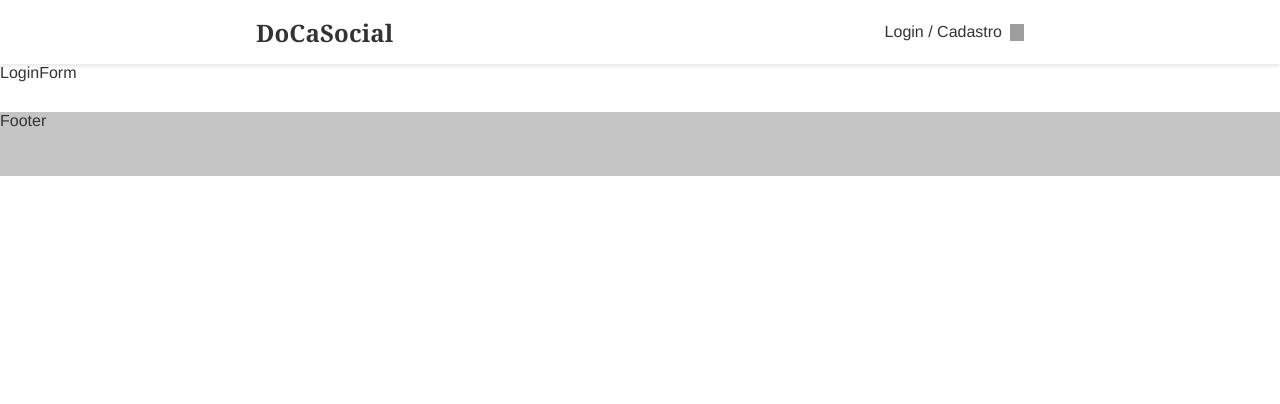
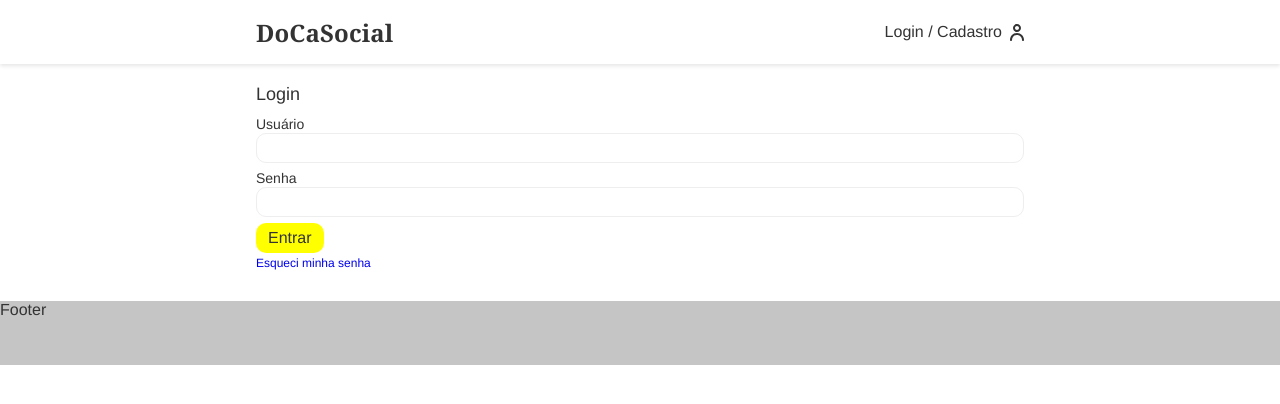
Before and after one commit to iasminln/rede-social-pets, a React (Vite) app: page /login in a window 1280 px wide. Shown: the top 404 px of the page. Built offline with nearby package versions, Linux system fonts and the light colour scheme; grey boxes are pictures that could not be loaded.

Commit message:
added input and button components

```diff
--- /dev/null
+++ b/src/components/Login/ButtonDefault.jsx
@@ -0,0 +1,14 @@
+import React from 'react'
+import '../../css/style.scss'
+
+const ButtonDefault = ({ children, ...props }) => {
+
+
+  return (
+    <>
+      <button {...props} className='button-default'>{children}</button>
+    </>
+  )
+}
+
+export default ButtonDefault;
--- /dev/null
+++ b/src/components/Login/InputDefault.jsx
@@ -0,0 +1,20 @@
+import React from 'react'
+import '../../css/style.scss'
+
+const InputDefault = ({ label, name, type }) => {
+
+
+  return (
+    <div className='wrapper-input'>
+      <label className='form-label' htmlFor={name}>{label}</label>
+      <input
+        className='form-input'
+        type={type}
+        id={name}
+        name={name}
+      />
+    </div>
+  )
+}
+
+export default InputDefault;
--- a/src/components/Login/Login.jsx
+++ b/src/components/Login/Login.jsx
@@ -7,13 +7,13 @@ import LoginRecuperarSenha from './LoginRecuperarSenha';
 
 const Login = () => {
   return (
-    <>
+    <div className='wrapper-login-pages'>
       <Routes>
         <Route path="/" element={<LoginForm />} />
         <Route path="/criar" element={<LoginCreate />} />
         <Route path="/recuperar" element={<LoginRecuperarSenha />} />
       </Routes>
-    </>
+    </div>
   )
 }
 
--- a/src/components/Login/LoginForm.jsx
+++ b/src/components/Login/LoginForm.jsx
@@ -1,8 +1,38 @@
-import React from 'react'
+import React, { useRef } from 'react'
 import '../../css/style.scss'
+import { Link } from 'react-router-dom';
+import InputDefault from './InputDefault';
+import ButtonDefault from './ButtonDefault';
 
 const LoginForm = () => {
-    return <>LoginForm</>
+  const usuarioElement = useRef(null);
+  const passwordElement = useRef(null);
+
+  const handleSubmit = (e) => {
+    e.preventDefault()
+    console.log("enviou", usuarioElement.current?.value, passwordElement.current?.value)
+  }
+
+
+  return (
+    <section className='login'>
+      <p className='titulos'>Login</p>
+      <form action="" onSubmit={handleSubmit}>
+        <InputDefault type='text' label='Usuário' name='usuarioElement' />
+        <InputDefault type='password' label='Senha' name='passwordElement' />
+
+        {/* <label htmlFor="">
+          Senha
+          <input
+            type="password"
+            ref={passwordElement}
+          />
+        </label> */}
+        <ButtonDefault>Entrar</ButtonDefault>
+        <Link className='x-small-text' to='/login/recuperar'>Esqueci minha senha</Link>
+      </form>
+    </section>
+  )
 }
 
 export default LoginForm;
--- a/src/components/Login/LoginRecuperarSenha.jsx
+++ b/src/components/Login/LoginRecuperarSenha.jsx
@@ -2,7 +2,11 @@ import React from 'react'
 import '../../css/style.scss'
 
 const LoginRecuperarSenha = () => {
-    return <>LoginRecuperarSenha</>
+  return (
+    <section className='login'>
+      Recuperar senha aqui
+    </section>
+  )
 }
 
 export default LoginRecuperarSenha;
--- a/src/css/_header.scss
+++ b/src/css/_header.scss
@@ -7,14 +7,14 @@ header {
   width: 100%;
   box-shadow: 0 2px 4px rgba($color: #000000, $alpha: .1);
 
-  .nav{
+  .nav {
     @include container();
     display: flex;
     justify-content: space-between;
     align-items: center;
     height: size(64);
 
-    .home{
+    .home {
       font-family: $type-second;
       font-size: size(24);
       font-weight: 700;
@@ -22,22 +22,20 @@ header {
       color: $color-first;
     }
 
-    .login{
+    .login {
       display: flex;
       align-items: center;
       color: $color-first;
       line-height: 1;
 
-      &::after{
+      &::after {
         content: '';
-        background: url('../../assets/usuario.svg') no-repeat;
+        background: url('../assets/usuario.svg') no-repeat;
         width: 14px;
         height: 17px;
         display: inline-block;
         margin-left: 8px;
       }
     }
-
   }
-
 }
--- a/src/css/_login.scss
+++ b/src/css/_login.scss
@@ -0,0 +1,53 @@
+.wrapper-login-pages {
+  .login{
+    @include container();
+  }
+
+  .titulos{
+    font-size: size(18);
+    margin: 0 0 10px 0;
+  }
+
+  .x-small-text{
+    font-size: size(12);
+  }
+
+  .button-default{
+    padding: size(6) size(12);
+    border-radius: 10px;
+    cursor: pointer;
+    background: yellow;
+    transition: 0.3s;
+    border: none;
+
+    &:hover{
+      background: rgb(148, 148, 3);
+    }
+
+    &:disabled{
+      opacity: .5;
+      cursor: initial;
+
+      &:hover{
+        background: yellow;
+      }
+    }
+  }
+
+  .wrapper-input{
+    margin: size(6) 0;
+
+    .form-label{
+      font-size: size(14);
+      margin-bottom: size(3);
+    }
+
+    .form-input{
+      padding: size(5) size(10);
+      background: #fff;
+      border: 1px solid #eee;
+      border-radius: 10px;
+      width: 100%;
+    }
+  }
+}
--- a/src/css/_reset.scss
+++ b/src/css/_reset.scss
@@ -10,7 +10,7 @@ body {
   color: $color-first;
   font-family: $type-first;
   position: relative;
-  top: size(64);
+  top: size(84);
 }
 
 h1,
```
